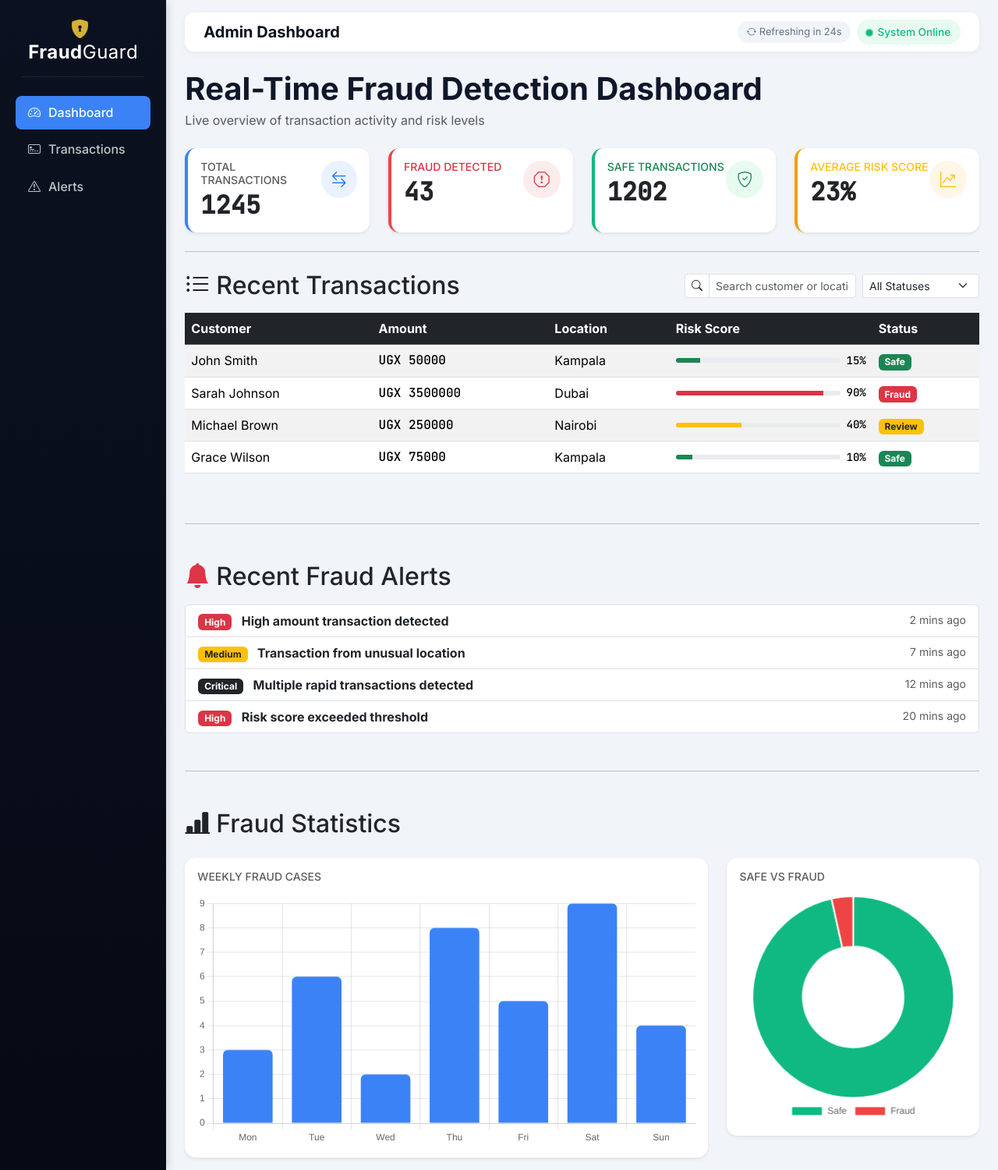
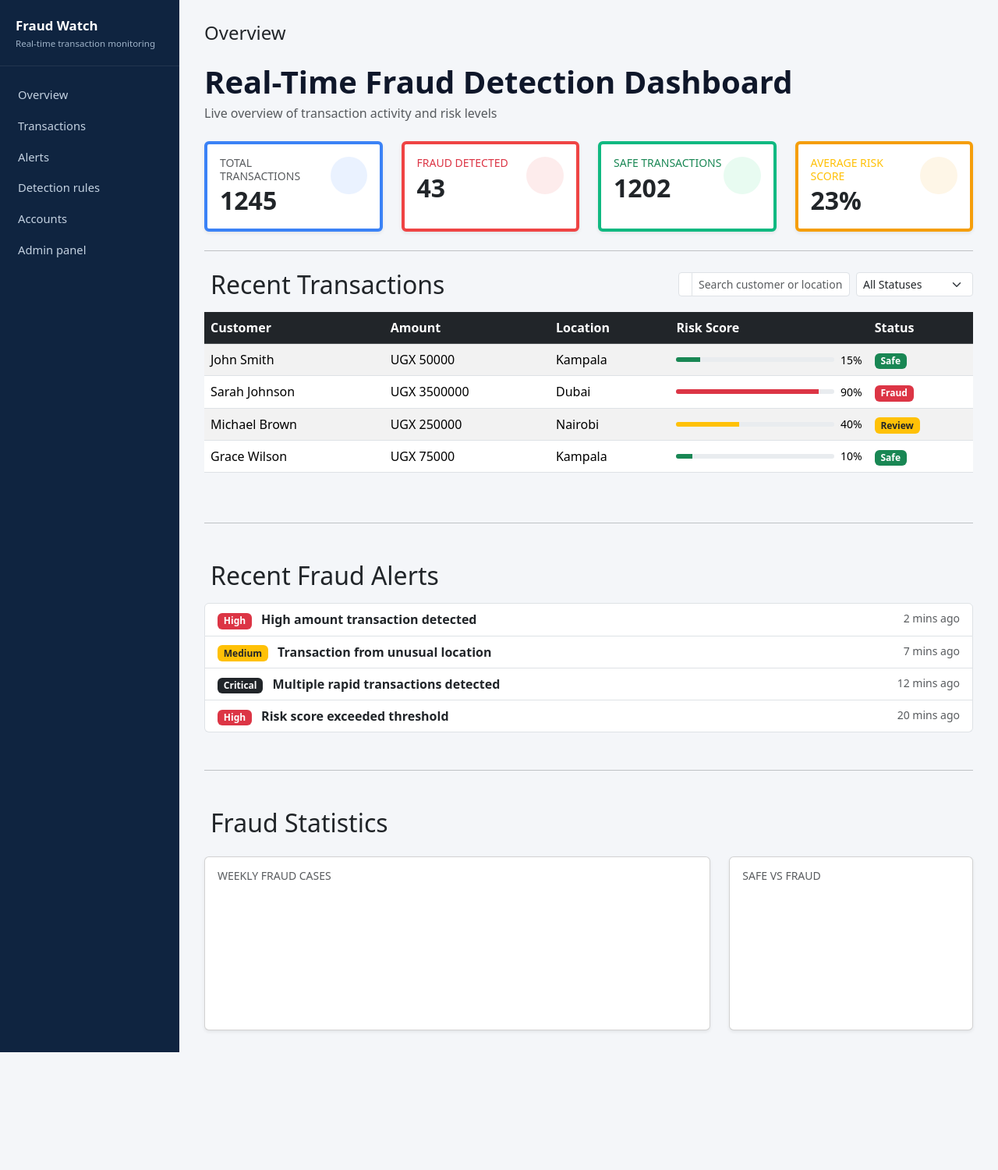
Before and after one commit to shamma-tendo/FraudDetectionSystem, a Django app: page / in a window 1280 px wide. Shown: the whole page at 78% size. After the commit the page ends 1349 px from the top, so only its background shows below. Run offline with Django 5.2, Linux system fonts and the light colour scheme; a map, chart or similar area stays blank.

Commit message:
added transaction list and details view

```diff
--- a/dashboard/templates/dashboard/base.html
+++ b/dashboard/templates/dashboard/base.html
@@ -1,221 +1,53 @@
+{% load static %}
 <!DOCTYPE html>
 <html lang="en">
-
 <head>
     <meta charset="UTF-8">
-    <meta name="viewport" content="width=device-width, initial-scale=1">
-    <title>Fraud Detection System</title>
+    <meta name="viewport" content="width=device-width, initial-scale=1.0">
+    <title>{% block title %}Dashboard{% endblock %} · PIMIS Fraud Watch</title>
+    <link href="https://cdn.jsdelivr.net/npm/bootstrap@5.3.3/dist/css/bootstrap.min.css" rel="stylesheet">
+    <link href="{% static 'dashboard/css/style.css' %}" rel="stylesheet">
+</head>
+<body>
+<div class="app-shell">
+    <nav class="sidebar">
+        <div class="brand">
+            Fraud Watch
+            <small>Real-time transaction monitoring</small>
+        </div>
+        <a href="{% url 'dashboard:home' %}" class="{% if request.resolver_match.url_name == 'home' %}active{% endif %}">Overview</a>
+        <a href="{% url 'dashboard:transaction_list' %}" class="{% if request.resolver_match.url_name == 'transaction_list' or request.resolver_match.url_name == 'transaction_detail' %}active{% endif %}">Transactions</a>
+        <a href="{% url 'dashboard:alert_list' %}" class="{% if request.resolver_match.url_name == 'alert_list' %}active{% endif %}">Alerts</a>
+        <a href="{% url 'dashboard:rules_list' %}" class="{% if request.resolver_match.url_name == 'rules_list' %}active{% endif %}">Detection rules</a>
+        <a href="{% url 'dashboard:accounts_list' %}" class="{% if request.resolver_match.url_name == 'accounts_list' %}active{% endif %}">Accounts</a>
+        <a href="/admin/">Admin panel</a>
+    </nav>
 
-    <!-- Bootstrap CSS -->
-    <link href="https://cdn.jsdelivr.net/npm/bootstrap@5.3.3/dist/css/bootstrap.min.css" rel="stylesheet">
+    <main class="main-content">
+        <div class="topbar">
+            <h4 class="mb-0">{% block page_title %}Overview{% endblock %}</h4>
+            <div class="d-flex align-items-center gap-3">
+                {% if user.is_authenticated %}
+                    <span class="text-muted small">Signed in as {{ user.username }}</span>
+                    <form method="post" action="{% url 'logout' %}" class="d-inline">
+                        {% csrf_token %}
+                        <button class="btn btn-sm btn-outline-secondary" type="submit">Log out</button>
+                    </form>
+                {% endif %}
+            </div>
+        </div>
 
-    <!-- Bootstrap Icons -->
-    <link rel="stylesheet" href="https://cdn.jsdelivr.net/npm/bootstrap-icons@1.11.3/font/bootstrap-icons.css">
+        {% if messages %}
+            {% for message in messages %}
+                <div class="alert alert-success py-2">{{ message }}</div>
+            {% endfor %}
+        {% endif %}
 
-    <!-- Google Font -->
-    <link rel="preconnect" href="https://fonts.googleapis.com">
-    <link href="https://fonts.googleapis.com/css2?family=Inter:wght@400;500;600;700&family=JetBrains+Mono:wght@500&display=swap" rel="stylesheet">
-
-    <!-- Chart.js -->
-    <script src="https://cdn.jsdelivr.net/npm/chart.js"></script>
-
-    <style>
-        :root {
-            --brand-dark: #0b1120;
-            --brand-darker: #060a14;
-            --brand-accent: #3b82f6;
-            --brand-gold: #d4af37;
-            --bg-soft: #f1f4f9;
-        }
-
-        body {
-            font-family: 'Inter', sans-serif;
-            background-color: var(--bg-soft);
-        }
-
-        .mono { font-family: 'JetBrains Mono', monospace; }
-
-        /* Sidebar */
-        .sidebar {
-            background: linear-gradient(180deg, var(--brand-dark) 0%, var(--brand-darker) 100%);
-            box-shadow: 2px 0 10px rgba(0, 0, 0, 0.15);
-        }
-
-        .sidebar-brand {
-            font-weight: 700;
-            letter-spacing: 0.5px;
-            border-bottom: 1px solid rgba(255,255,255,0.08);
-            padding-bottom: 1rem;
-        }
-
-        .sidebar-brand .bi {
-            color: var(--brand-gold);
-        }
-
-        .sidebar .nav-link {
-            border-radius: 8px;
-            padding: 0.6rem 1rem;
-            margin-bottom: 4px;
-            font-weight: 500;
-            color: rgba(255,255,255,0.75);
-            transition: all 0.2s ease;
-        }
-
-        .sidebar .nav-link i {
-            margin-right: 10px;
-            width: 18px;
-            text-align: center;
-        }
-
-        .sidebar .nav-link:hover {
-            background-color: rgba(255, 255, 255, 0.08);
-            color: #fff;
-        }
-
-        .sidebar .nav-link.active {
-            background-color: var(--brand-accent);
-            color: #fff;
-        }
-
-        /* Top navbar */
-        .top-navbar {
-            background-color: #ffffff !important;
-            border-radius: 12px;
-            box-shadow: 0 2px 10px rgba(0, 0, 0, 0.05);
-        }
-
-        .top-navbar .navbar-brand {
-            font-weight: 700;
-            color: var(--brand-dark);
-        }
-
-        .status-pill {
-            font-size: 0.85rem;
-            font-weight: 500;
-            background-color: #e8fbf1;
-            color: #10b981;
-            padding: 0.35rem 0.8rem;
-            border-radius: 999px;
-        }
-
-        .status-pill .dot {
-            display: inline-block;
-            width: 8px;
-            height: 8px;
-            background-color: #10b981;
-            border-radius: 50%;
-            margin-right: 6px;
-            animation: pulse 1.6s infinite;
-        }
-
-        @keyframes pulse {
-            0% { box-shadow: 0 0 0 0 rgba(16,185,129,0.5); }
-            70% { box-shadow: 0 0 0 6px rgba(16,185,129,0); }
-            100% { box-shadow: 0 0 0 0 rgba(16,185,129,0); }
-        }
-
-        .refresh-pill {
-            font-size: 0.8rem;
-            color: #64748b;
-            background-color: #f1f4f9;
-            padding: 0.3rem 0.7rem;
-            border-radius: 999px;
-        }
-
-        /* Cards */
-        .card {
-            border: none;
-            border-radius: 14px;
-        }
-    </style>
-</head>
-
-<body>
-
-<div class="container-fluid">
-    <div class="row">
-
-        <!-- Sidebar -->
-        <nav class="col-md-3 col-lg-2 d-md-block sidebar min-vh-100">
-            <div class="position-sticky pt-4">
-
-                <h4 class="text-white text-center sidebar-brand mx-3 mb-4">
-                    <i class="bi bi-shield-lock-fill me-2"></i>Fraud<span class="fw-light">Guard</span>
-                </h4>
-
-                <ul class="nav flex-column px-2">
-
-                    <li class="nav-item">
-                        <a class="nav-link active" href="/">
-                            <i class="bi bi-speedometer2"></i>Dashboard
-                        </a>
-                    </li>
-
-                    <li class="nav-item">
-                        <a class="nav-link" href="#">
-                            <i class="bi bi-credit-card-2-front"></i>Transactions
-                        </a>
-                    </li>
-
-                    <li class="nav-item">
-                        <a class="nav-link" href="#">
-                            <i class="bi bi-exclamation-triangle"></i>Alerts
-                        </a>
-                    </li>
-
-                </ul>
-
-            </div>
-        </nav>
-
-        <!-- Main Content -->
-        <main class="col-md-9 ms-sm-auto col-lg-10 px-md-4 py-3">
-
-            <!-- Navbar -->
-            <nav class="navbar top-navbar mb-4 px-3 py-2">
-                <div class="container-fluid px-2">
-                    <span class="navbar-brand mb-0 h1">Admin Dashboard</span>
-
-                    <div class="d-flex align-items-center gap-2">
-                        <span class="refresh-pill" id="refreshIndicator">
-                            <i class="bi bi-arrow-repeat"></i> Refreshing in <span id="refreshCountdown">30</span>s
-                        </span>
-                        <span class="status-pill">
-                            <span class="dot"></span>System Online
-                        </span>
-                    </div>
-                </div>
-            </nav>
-
-            {% block content %}
-            {% endblock %}
-
-        </main>
-
-    </div>
+        {% block content %}{% endblock %}
+    </main>
 </div>
 
 <script src="https://cdn.jsdelivr.net/npm/bootstrap@5.3.3/dist/js/bootstrap.bundle.min.js"></script>
-
-<script>
-    // --- Auto-refresh (simulates real-time monitoring) ---
-    // Reloads the page every REFRESH_SECONDS. Swap this for an AJAX/fetch
-    // call to a JSON endpoint later if you want a no-reload live update.
-    const REFRESH_SECONDS = 30;
-    let secondsLeft = REFRESH_SECONDS;
-    const countdownEl = document.getElementById('refreshCountdown');
-
-    setInterval(() => {
-        secondsLeft -= 1;
-        if (secondsLeft <= 0) {
-            window.location.reload();
-        }
-        if (countdownEl) countdownEl.textContent = secondsLeft;
-    }, 1000);
-</script>
-
-{% block scripts %}
-{% endblock %}
-
+{% block extra_js %}{% endblock %}
 </body>
 </html>
```
Also changed, not shown: dashboard/templates/dashboard/home.html (added, +136 -0 lines), dashboard/templates/dashboard/rules_list.html (added, +38 -0 lines), dashboard/templates/dashboard/transaction_detail.html (added, +50 -0 lines), dashboard/templates/dashboard/transaction_list.html (added, +66 -0 lines).
